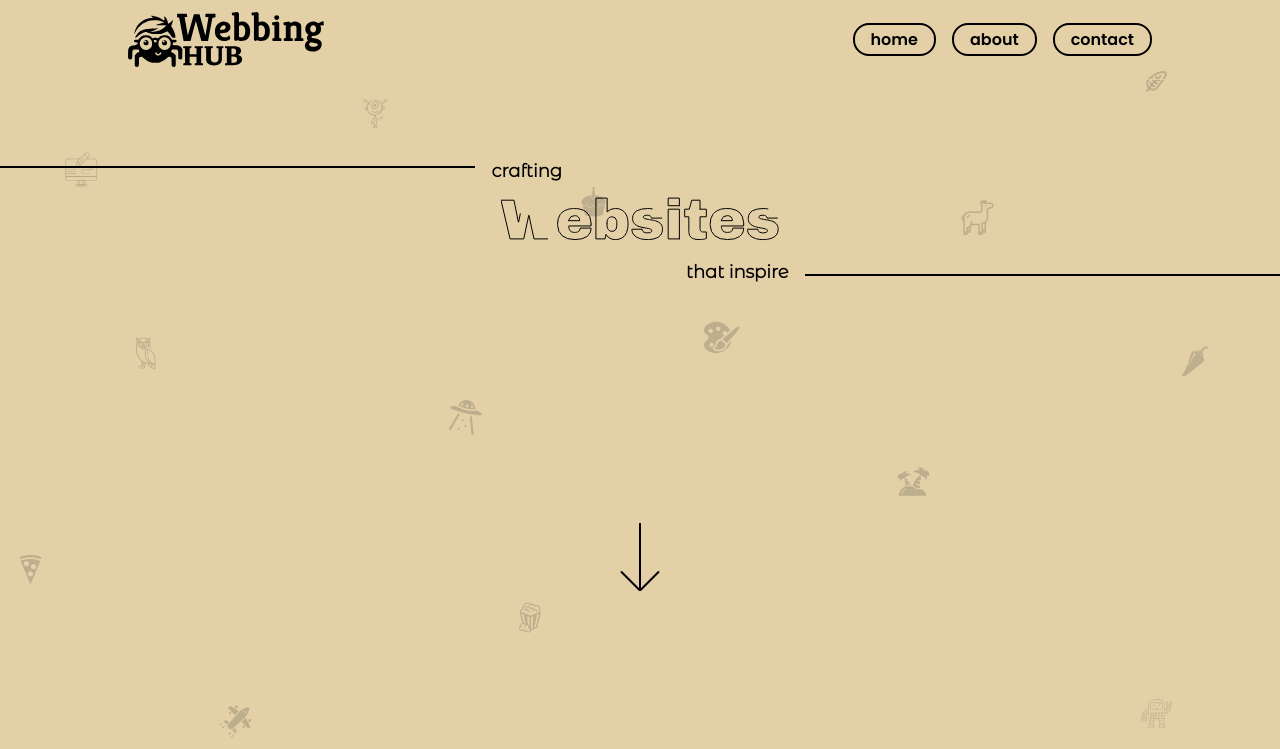
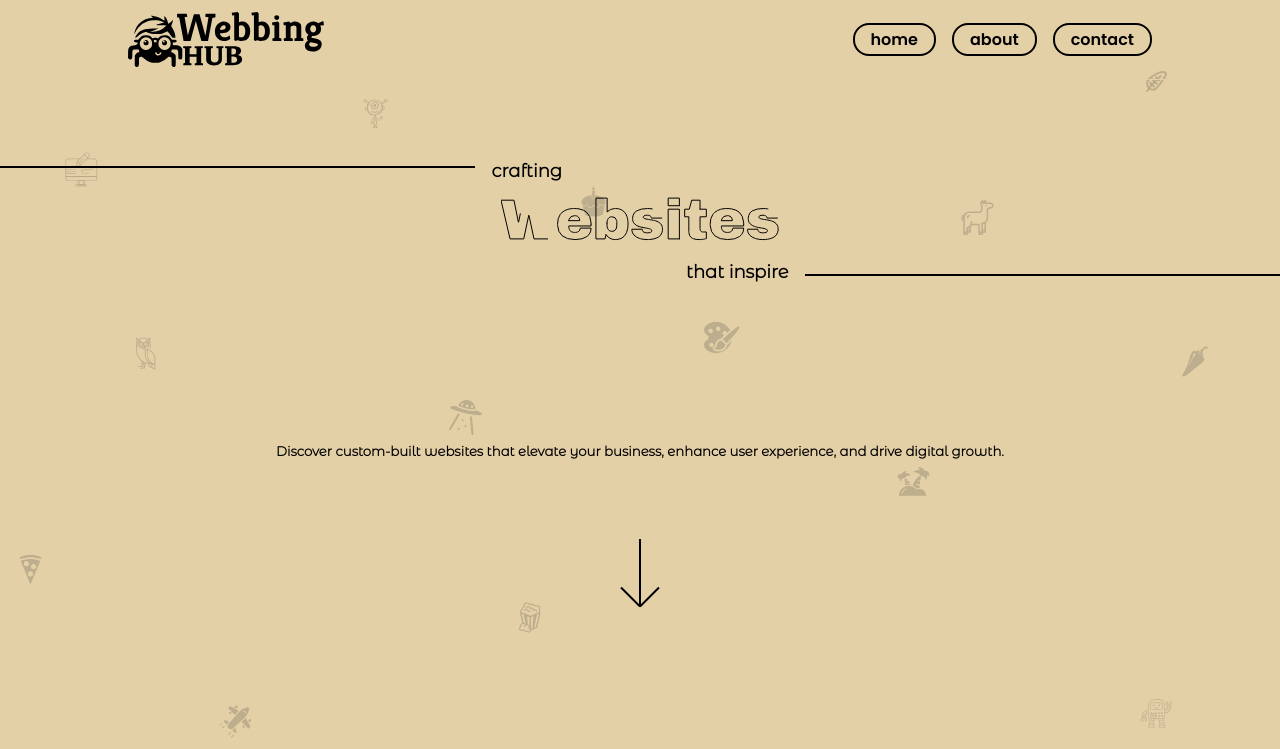
Before and after one commit to mihaiciradev/webbinghub, a Next.js app: page / in a window 1280 px wide. Shown: the top 749 px of the page. Built offline with nearby package versions, Linux system fonts and the light colour scheme; no server answers.

Commit message:
added herosection description

```diff
--- a/src/app/HeroSection/HeroSection.module.css
+++ b/src/app/HeroSection/HeroSection.module.css
@@ -4,6 +4,14 @@
   /* margin-bottom: 10cm; */
   height: "100vw";
   max-height: "80rem";
+}
+
+.description{
+  margin-top: 10rem;
+  font-family: var(--font-montserrat), sans-serif;
+  color: black;
+  text-align: center;
+
 }
 
 .heroTextContainer {
--- a/src/app/HeroSection/HeroSection.tsx
+++ b/src/app/HeroSection/HeroSection.tsx
@@ -51,9 +51,13 @@ export default function HeroSection() {
           </Box>
           <h4>that inspire</h4>
         </FlexBox>
-
         <Box className={styles.horizontalLine} />
       </FlexBox>
+
+      <h5 className={styles.description}>
+        Discover custom-built websites that elevate your business, enhance user
+        experience, and drive digital growth.
+      </h5>
 
       <HeroSectionArrow />
     </FlexBox>
--- a/src/components/HeroSectionArrow/HeroSectionArrow.module.css
+++ b/src/components/HeroSectionArrow/HeroSectionArrow.module.css
@@ -1,5 +1,5 @@
 .blackArrow {
-  margin-top: 15rem;
+  margin-top: 5rem;
   opacity: 1;
   transition:
     transform 0.6s,
```
